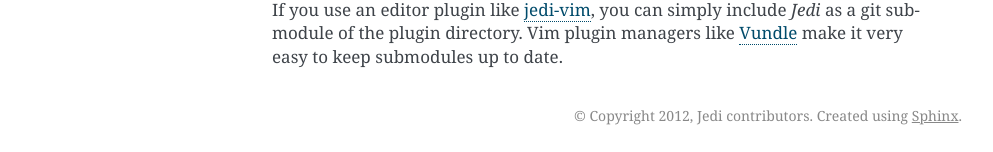
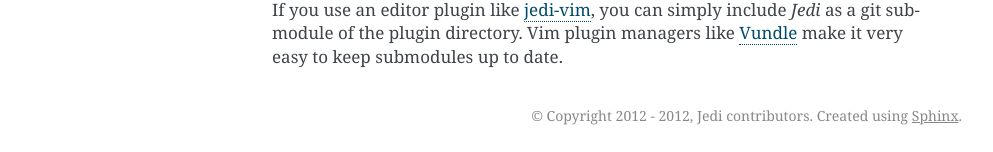
Before and after one commit to davidhalter/jedi, a Sphinx documentation site: the page built from docs/source/installation.rst, in a window 1280 px wide. Shown: the part 928-1080 px from the top of the page, without its empty margins (148-1141 px from the left). Built offline with Sphinx 7.4.7, drawn with Linux system fonts in a browser that asks for light colours; some of the changed lines change nothing that is shown.

Commit message:
Dynamically update copyright date range

```diff
--- a/docs/source/conf.py
+++ b/docs/source/conf.py
@@ -11,7 +11,7 @@
 # All configuration values have a default; values that are commented out
 # serve to show the default.
 
-import sys, os
+import sys, os, datetime
 
 # If extensions (or modules to document with autodoc) are in another directory,
 # add these directories to sys.path here. If the directory is relative to the
@@ -43,7 +43,7 @@ master_doc = 'index'
 
 # General information about the project.
 project = u'Jedi'
-copyright = u'2012, Jedi contributors'
+copyright = u'2012 - {today.year}, Jedi contributors'.format(today=datetime.date.today())
 
 _path = os.path.dirname(os.path.abspath(__file__))
 with open(_path + '/../../VERSION') as f:
```
